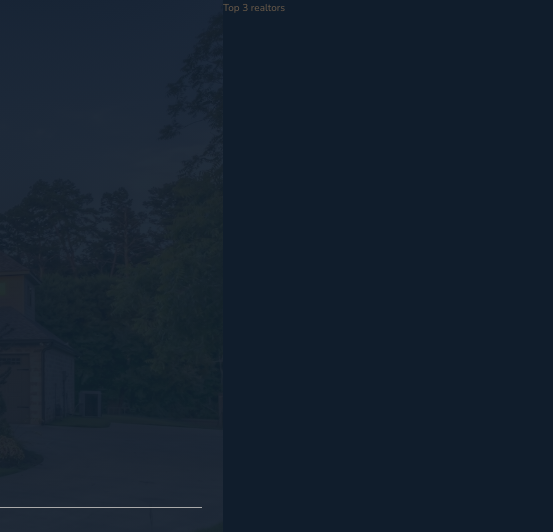
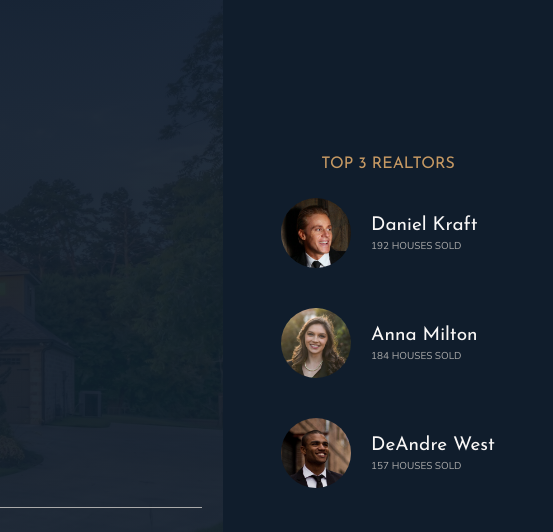
Before and after one commit to favournso/nexter, a website: page index.html in a window 1280 px wide. Shown: the top 532 px of the page, 727-1280 px from the left. Drawn offline with nearby package versions, Linux system fonts and the light colour scheme.

Commit message:
Format right side of header

```diff
--- a/index.html
+++ b/index.html
@@ -31,7 +31,26 @@
         </header>
 
         <div class="realtors">
-            Top 3 realtors
+            <h3 class="heading-3">Top 3 Realtors</h3>
+            <div class="realtors__list">
+                <img src="img/realtor-1.jpeg" alt="Realtor 1" class="realtors__img">
+                <div class="realtors__details">
+                    <h4 class="heading-4 heading-4--light">Daniel Kraft</h4>
+                    <p class="realtors__sold">192 houses sold</p>
+                </div>
+
+                <img src="img/realtor-2.jpeg" alt="Realtor 2" class="realtors__img">
+                <div class="realtors__details">
+                    <h4 class="heading-4 heading-4--light">Anna Milton</h4>
+                    <p class="realtors__sold">184 houses sold</p>
+                </div>
+
+                <img src="img/realtor-3.jpeg" alt="Realtor 3" class="realtors__img">
+                <div class="realtors__details">
+                    <h4 class="heading-4 heading-4--light">DeAndre West</h4>
+                    <p class="realtors__sold">157 houses sold</p>
+                </div>
+            </div>
         </div>
 
         <section class="features">
--- a/sass/_realtors.scss
+++ b/sass/_realtors.scss
@@ -1,4 +1,33 @@
 .realtors {
     background-color: $color-secondary;
     grid-column: col-start 7 / full-end;
+    padding: 3rem;
+
+    // in order to center all the items
+    display: grid;
+    align-content: center;
+    justify-content: center;
+    justify-items: center;
+    grid-row-gap: 2rem;
+
+    &__list {
+        display: grid;
+        grid-template-columns: min-content max-content;
+        grid-column-gap: 2rem;
+        // in order to change the gap when we change the viewport
+        grid-row-gap: 5vh;
+        align-items: center;
+    }
+
+    &__img {
+        width: 7rem;
+        border-radius: 50%;
+        display: block;
+    }
+
+    &__sold {
+        text-transform: uppercase;
+        color: $color-grey-light-2;
+        margin-top: -3px;
+    }
 }
```
Also changed, not shown: css/style.css.
